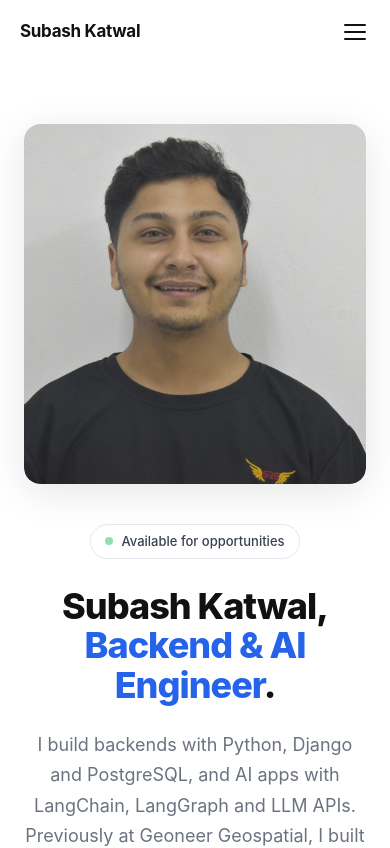
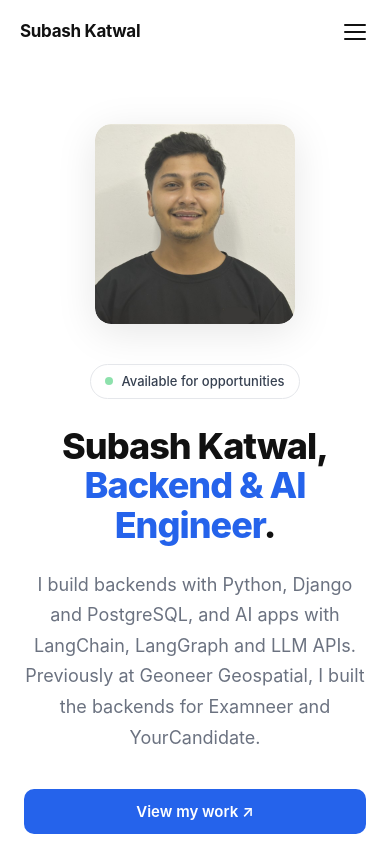
Before and after one commit to subashkatwal/Portfolio-subash, a React (Vite) app: page / in a window 390 px wide. Shown: the top 848 px of the page. Built offline with nearby package versions, Linux system fonts and the light colour scheme.

Commit message:
Retouch profile photo and make it smaller on phones

```diff
--- a/src/App.css
+++ b/src/App.css
@@ -924,3 +924,8 @@
 .contact-footer span { font-size: 16px; }
 .mp-tab { font-size: 16px; }
 .project-thumb { object-position: top; }
+
+/* ========= HERO PHOTO SIZE ========= */
+.hero-photo { display: block; width: 360px; height: 360px; max-width: 100%; border-radius: 16px; object-fit: cover; object-position: center 30%; }
+@media (max-width: 768px) { .hero-photo { width: 240px; height: 240px; } }
+@media (max-width: 400px) { .hero-photo { width: 200px; height: 200px; } }
--- a/src/App.jsx
+++ b/src/App.jsx
@@ -111,7 +111,7 @@ function Hero() {
             <img
               src="/images/profile-photo.jpg"
               alt="Subash Katwal"
-              style={{ borderRadius: '16px', width: '360px', height: '360px', maxWidth: '100%', objectFit: 'cover', objectPosition: 'center 30%', display: 'block' }}
+              className="hero-photo"
             />
           </div>
         </div>
```
Also changed, not shown: public/images/profile-photo.jpg.
